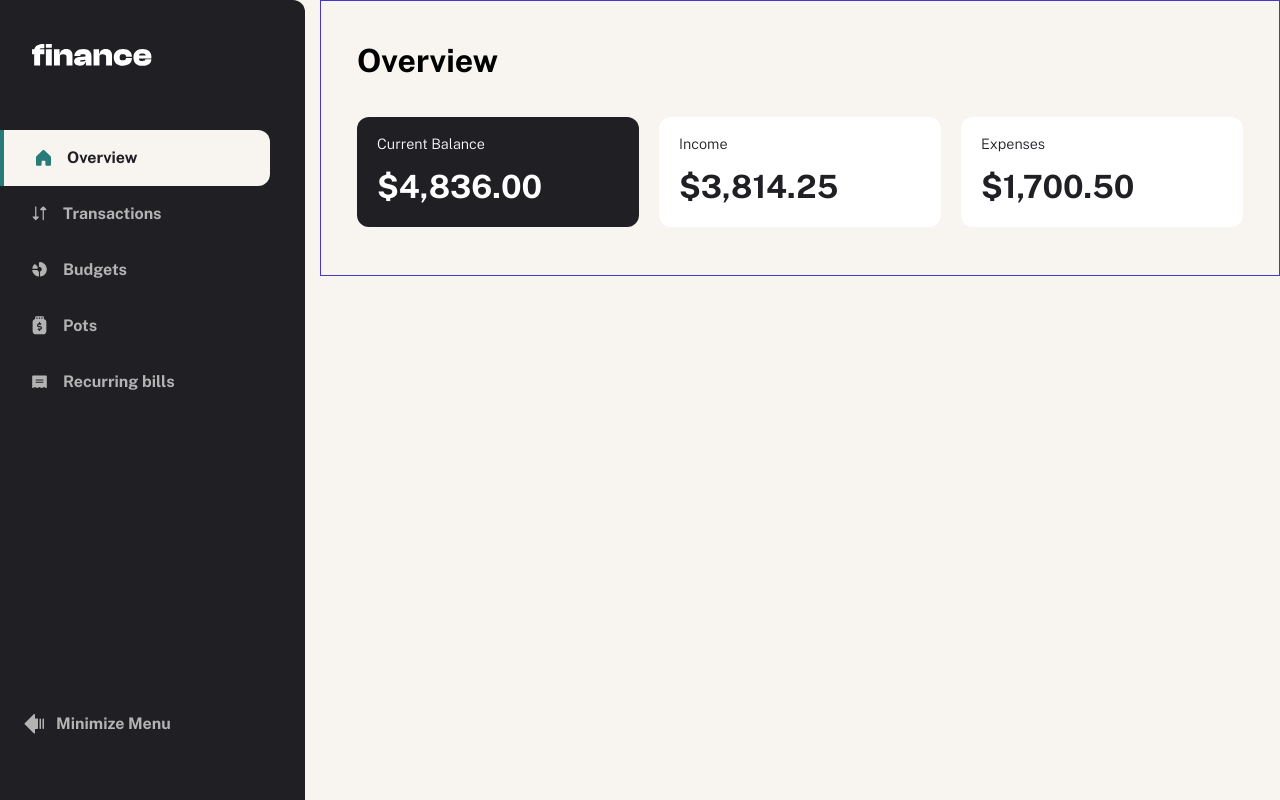
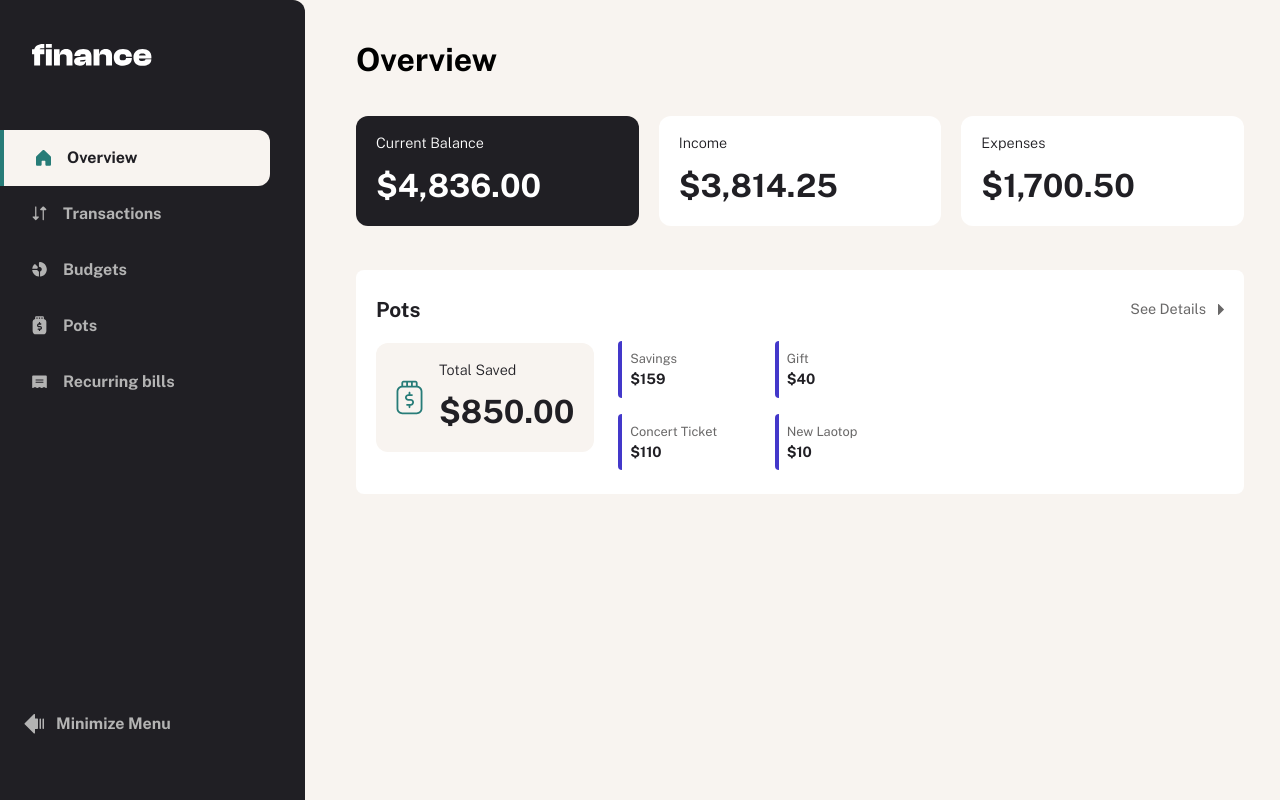
Before and after one commit to salmafadlabdulrahman/Personal-Finance-App, a Next.js app: page / in a window 1280 px wide. Built offline with nearby package versions, Linux system fonts and the light colour scheme.

Commit message:
build the pots card

```diff
--- a/app/component/Card.tsx
+++ b/app/component/Card.tsx
@@ -1,19 +1,42 @@
+import Image from "next/image";
+
 interface CardProps {
   category: string;
   val: number;
   background: string;
   textColor: string;
+  icon?: string;
 }
 
-const Card = ({ category, val, background, textColor }: CardProps) => {
+const Card = ({ category, val, background, textColor, icon }: CardProps) => {
   return (
-    <div className={`${background}  rounded-xl mb-3 px-5 py-4 w-full`}>
-      <h3 className={`${textColor} capitalize font-light text-[.9em]`}>
-        {category}
-      </h3>
-      <p className={`${textColor} text-[2em] font-bold mt-2`}>
-        ${val.toLocaleString("en-US", { minimumFractionDigits: 2, maximumFractionDigits: 2 })}
-      </p>
+    <div
+      className={`${background} rounded-xl mb-3 px-5 py-4 w-full ${
+        icon ? "flex items-center gap-4" : ""
+      }`}
+    >
+      {icon ? (
+        <Image
+          src={"/assets/images/icon-pot.svg"}
+          alt="pot"
+          width={27}
+          height={27}
+        />
+      ) : (
+        ""
+      )}
+      <div>
+        <h3 className={`${textColor} capitalize font-light text-[.9em]`}>
+          {category}
+        </h3>
+        <p className={`${textColor} text-[2em] font-bold mt-2`}>
+          $
+          {val.toLocaleString("en-US", {
+            minimumFractionDigits: 2,
+            maximumFractionDigits: 2,
+          })}
+        </p>
+      </div>
     </div>
   );
 };
--- /dev/null
+++ b/app/component/PotsCard.tsx
@@ -0,0 +1,60 @@
+import Link from "next/link";
+import React from "react";
+import Card from "./Card";
+import Image from "next/image";
+
+const pots = [
+  { category: "Savings", amount: 159 },
+  { category: "Gift", amount: 40 },
+  { category: "Concert Ticket", amount: 110 },
+  { category: "New Laotop", amount: 10 },
+];
+
+const PotsCard = () => {
+  return (
+    <div className="bg-white rounded-lg mt-[2em] text-grey900 px-5 py-6 mb-[5em]">
+      <div className="flex items-center justify-between">
+        <p className="font-bold text-[1.3em]">Pots</p>
+        <p className="flex items-center gap-3">
+          <Link href={"/pages/pots"} className="text-grey500 text-[.9em]">
+            See Details
+          </Link>
+          <Image
+            src={"/assets/images/icon-caret-right.svg"}
+            alt="right arrow"
+            width={6}
+            height={6}
+          />
+        </p>
+      </div>
+
+      <div className="md:flex items-center gap-6">
+        <div className="mt-3">
+          <Card
+            background={"bg-beige-100"}
+            category="total saved"
+            val={850}
+            textColor="text-grey900"
+            icon="/assets/images/icon-pot.svg"
+          />
+        </div>
+
+        <div className="flex items-center flex-wrap">
+          {pots.map((pot, i) => (
+            <div
+              key={i}
+              className="w-[50%] mt-4 p-2 border-l-4 border-indigo-700 rounded-l"
+            >
+              <p className="text-grey500 text-[.8em]">{pot.category}</p>
+              <p className="text-grey900 font-bold text-[.9em]">
+                ${pot.amount}
+              </p>
+            </div>
+          ))}
+        </div>
+      </div>
+    </div>
+  );
+};
+
+export default PotsCard;
--- a/app/page.tsx
+++ b/app/page.tsx
@@ -1,9 +1,14 @@
+import PotsCard from "./component/PotsCard";
 import Overview from "./pages/overview/page";
 
 export default function Home() {
   return (
-    <div>
-      <Overview />
+    <div className="">
+      {/*<Overview />*/}
+      <div className="p-5 md:p-9 ">
+        <Overview />
+        <PotsCard />
+      </div>
     </div>
   );
 }
--- a/app/pages/overview/page.tsx
+++ b/app/pages/overview/page.tsx
@@ -6,7 +6,6 @@
   const { current, income, expenses } = data.balance;
   return (
     <div>
-      <div className="p-5 md:p-9 border border-indigo-700"> {/*p-5 md:p-9 */}
       <h2 className="font-bold text-[2em]">Overview</h2>
       <div className="mt-8 md:flex items-center justify-center gap-5">
         <Card
@@ -29,7 +28,6 @@
         />
       </div>
     </div>
-    </div>
   );
 };
 
```
Lines whose indentation alone changed are shown as unchanged.
